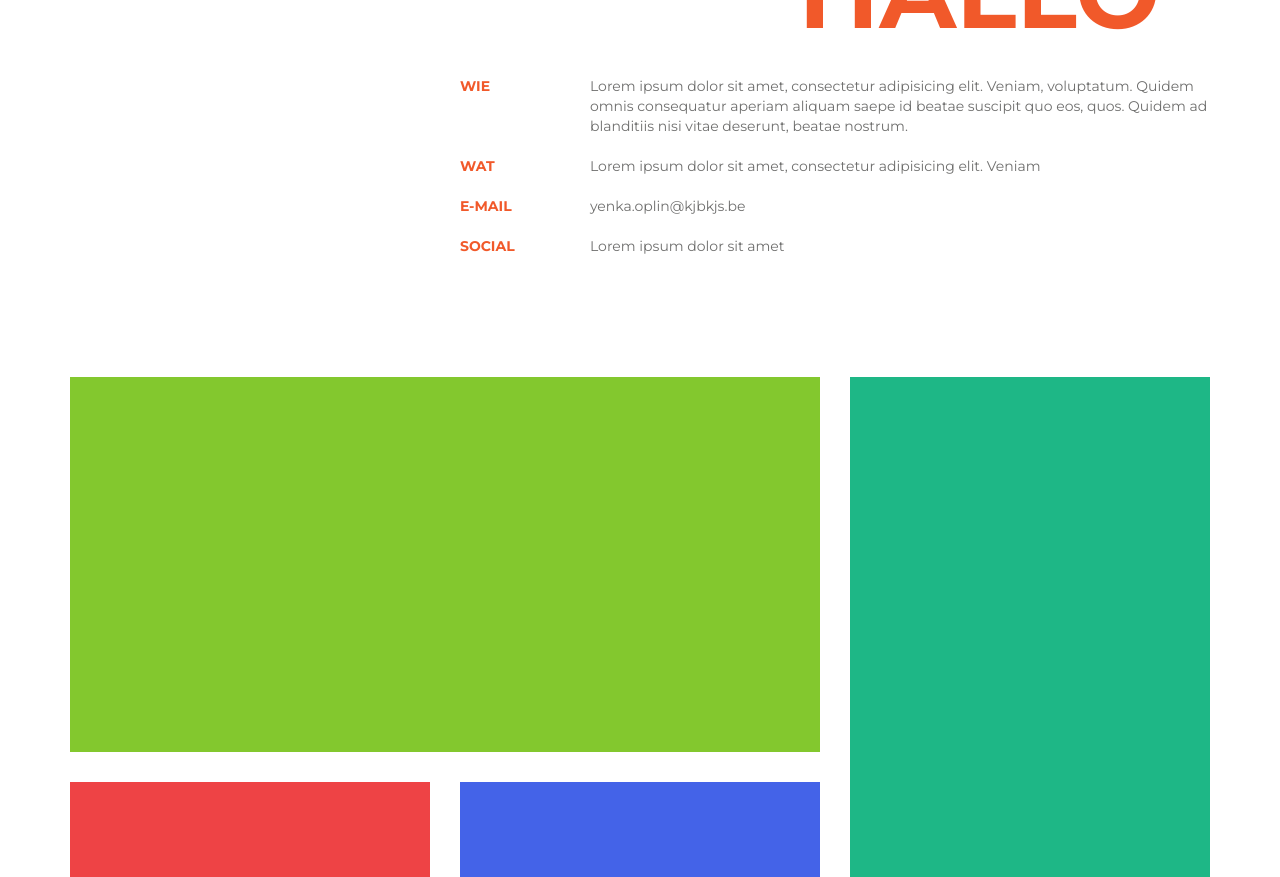
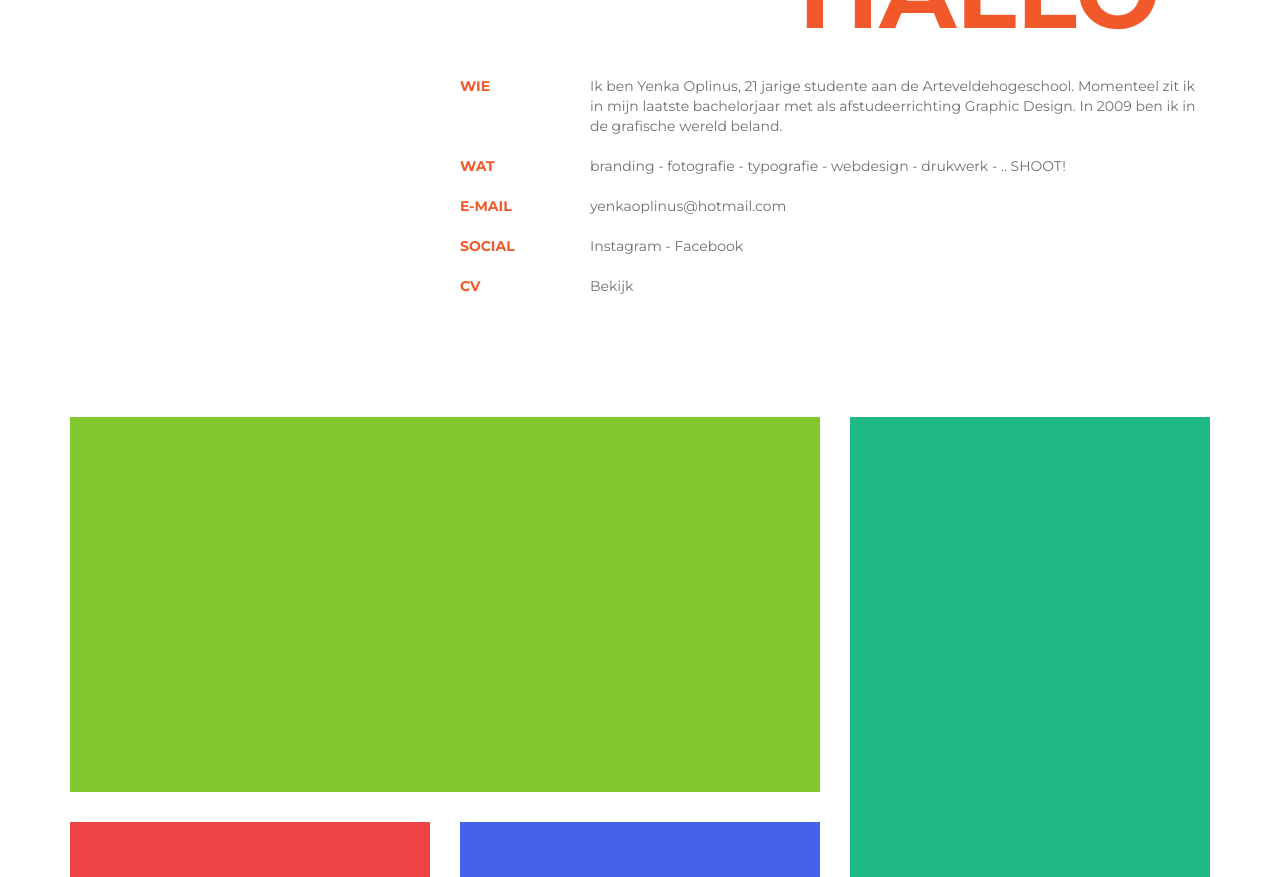
Before and after one commit to yenkaoplinus/portfolio, a website: page app/index.html in a window 1280 px wide. Shown: the part 1318-2195 px from the top of the page. Drawn offline with Linux system fonts and the light colour scheme.

Commit message:
dien afbeelding en tekst

```diff
--- a/app/index.html
+++ b/app/index.html
@@ -57,19 +57,23 @@
                     </figure>
                     <div class="row item">
                         <div class="col-md-2 key">Wie</div>
-                        <div class="col-md-10 value">Lorem ipsum dolor sit amet, consectetur adipisicing elit. Veniam, voluptatum. Quidem omnis consequatur aperiam aliquam saepe id beatae suscipit quo eos, quos. Quidem ad blanditiis nisi vitae deserunt, beatae nostrum.</div>
+                        <div class="col-md-10 value">Ik ben Yenka Oplinus, 21 jarige studente aan de Arteveldehogeschool. Momenteel zit ik in mijn laatste bachelorjaar met als afstudeerrichting Graphic Design. In 2009 ben ik in de grafische wereld beland.</div>
                     </div>
                     <div class="row item">
                         <div class="col-md-2 key">Wat</div>
-                        <div class="col-md-10 value">Lorem ipsum dolor sit amet, consectetur adipisicing elit. Veniam</div>
+                        <div class="col-md-10 value">branding - fotografie - typografie - webdesign - drukwerk - .. SHOOT!</div>
                     </div>
                     <div class="row item">
                         <div class="col-md-2 key">E-mail</div>
-                        <div class="col-md-10 value">yenka.oplin@kjbkjs.be</div>
+                        <div class="col-md-10 value">yenkaoplinus@hotmail.com</div>
                     </div>
                     <div class="row item">
                         <div class="col-md-2 key">Social</div>
-                        <div class="col-md-10 value">Lorem ipsum dolor sit amet</div>
+                        <div class="col-md-10 value">Instagram - Facebook</div>
+                    </div>
+                    <div class="row item">
+                        <div class="col-md-2 key">CV</div>
+                        <div class="col-md-10 value">Bekijk</div>
                     </div>
                 </div>
             </div>
```
Also changed, not shown: app/images/background.png.
